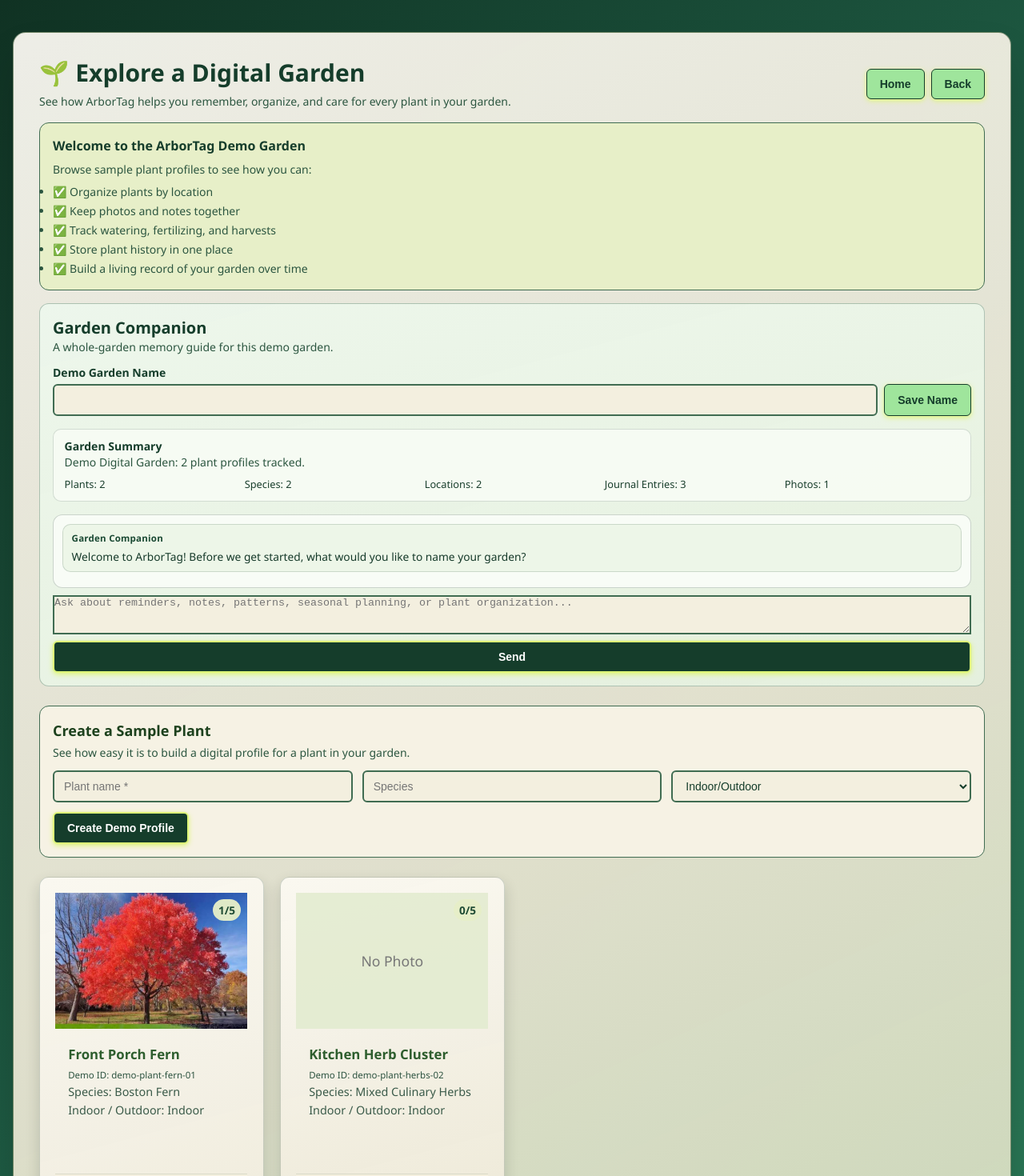
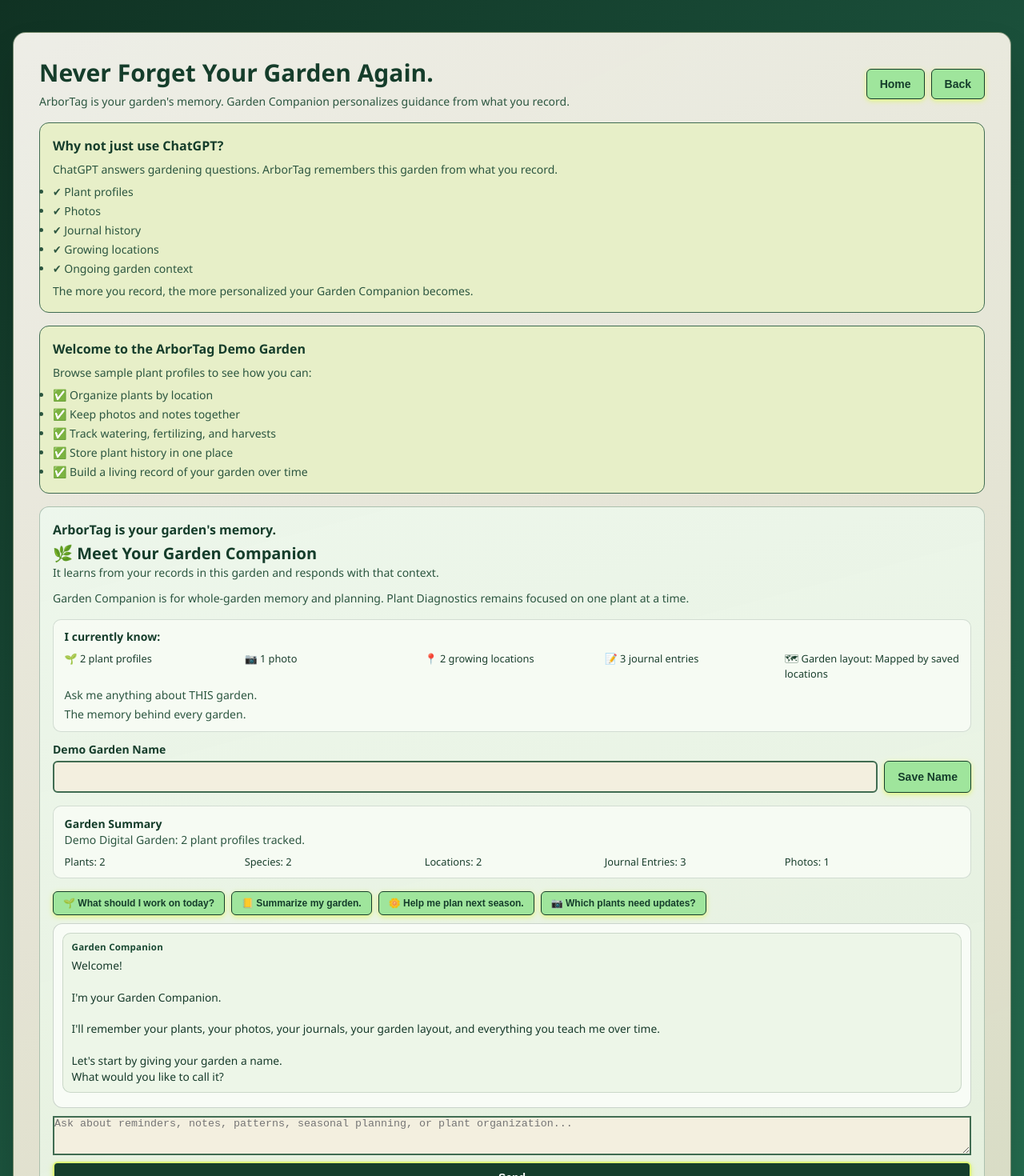
Before and after one commit to rachaelreed22/ArborDex-, a React (Vite) app in the folder client/: page /homeowners/demo-garden in a window 1280 px wide. Shown: the top 1470 px of the page at 80% size. Built offline with nearby package versions, Linux system fonts and the light colour scheme; no server answers.

Commit message:
Refine homeowner messaging with memory-first brand language

```diff
--- a/client/index.html
+++ b/client/index.html
@@ -4,7 +4,7 @@
     <meta charset="UTF-8" />
     <link rel="icon" type="image/svg+xml" href="/favicon.svg" />
     <meta name="viewport" content="width=device-width, initial-scale=1.0" />
-    <title>ArborDex — Tree &amp; Plant Management</title>
+    <title>ArborDex — Your Garden&#39;s Memory</title>
   </head>
   <body>
     <div id="root"></div>
--- a/client/src/pages/Home.jsx
+++ b/client/src/pages/Home.jsx
@@ -36,12 +36,26 @@
       <div className="home-container">
         <section className="hero-panel reveal">
           <p className="hero-kicker">ArborDex Platform • Powered by ArborTag</p>
-          <h1 className="hero-title">Turn Every Tree Into a Story, a Record, and a Resource</h1>
+          <h1 className="hero-title">Never Forget Your Garden Again.</h1>
           <p className="hero-subheading">
-            Think of ArborTag like that friendly neighbor who always knows why leaves are curling,
-            when to water, and what to prune next. Scan a tree, get clear guidance, and keep care
-            notes that actually make sense.
+            ArborTag is your garden's memory. Meet Your Garden Companion: it learns from what you
+            record and uses that memory to give personalized guidance, while Plant Diagnostics helps
+            you care for individual plants.
           </p>
+
+          <section className="why-arbortag" aria-label="Why ArborTag">
+            <h2>Why not just use ChatGPT?</h2>
+            <p>ChatGPT answers gardening questions. ArborTag remembers your garden history from what you record.</p>
+            <ul>
+              <li>✔ Your plant profiles</li>
+              <li>✔ Your garden layout</li>
+              <li>✔ Your photos</li>
+              <li>✔ Your journals</li>
+              <li>✔ Your reminders</li>
+              <li>✔ Your gardening history</li>
+            </ul>
+            <p>The more you record, the more personalized your Garden Companion becomes.</p>
+          </section>
 
           <div className="neighbor-moment" aria-label="Friendly plant care introduction">
             <img src={arborTagLogo} alt="ArborTag logo" className="neighbor-avatar" />
@@ -60,7 +74,7 @@
 
           <div className="trust-strip" aria-label="ArborTag trust cues">
             <p>No complicated setup.</p>
-            <p>Useful guidance in minutes.</p>
+            <p>Useful guidance grounded in your garden.</p>
             <p>Built for real gardens and real schedules.</p>
           </div>
 
@@ -83,21 +97,21 @@
         <section className="capability-panel reveal reveal-delay-1">
           <header className="section-header">
             <p className="section-eyebrow">Homeowner Edition</p>
-            <h2>Your Backyard Buddy For Better Plant Care</h2>
+            <h2>A Memory That Grows With Your Garden</h2>
           </header>
 
           <div className="business-grid">
             <article className="business-card">
-              <h3>Easy Plant Profiles</h3>
-              <p>Name each plant once and keep all the updates, photos, and care notes in one cozy place.</p>
+              <h3>🌿 Garden Companion</h3>
+              <p>Whole-garden memory for planning, history, reminders, notes, layouts, and seasonal questions.</p>
             </article>
             <article className="business-card">
-              <h3>Helpful Checkups</h3>
-              <p>Ask what looks wrong and get practical steps you can try this week, not vague advice.</p>
+              <h3>🌱 Plant Diagnostics</h3>
+              <p>Plant-by-plant diagnostics for pests, disease, nutrient issues, and species-specific care.</p>
             </article>
             <article className="business-card">
-              <h3>Grows With You</h3>
-              <p>Start simple, then add more plants and deeper tracking as your garden journey grows.</p>
+              <h3>Memory That Grows With You</h3>
+              <p>Every profile, journal entry, and photo builds long-term context your Garden Companion can use later.</p>
             </article>
           </div>
 
@@ -175,8 +189,7 @@
           </div>
 
           <p className="trust-note">
-            Whether you care for one backyard tree or a whole park, ArborTag keeps care friendly,
-            organized, and easy to share.
+            The memory behind every garden.
           </p>
         </section>
       </div>
--- a/client/src/pages/HomeownerDemoGarden.jsx
+++ b/client/src/pages/HomeownerDemoGarden.jsx
@@ -17,8 +17,23 @@
 };
 
 const DEMO_COMPANION_STORAGE_KEY = 'arbordex-demo-garden-companion-v1';
-const DEMO_GARDEN_NAME_PROMPT = 'Welcome to ArborTag! Before we get started, what would you like to name your garden?';
-const DEMO_GARDEN_AFTER_NAME_PROMPT = "Great! I'll help you remember your plants, keep track of your garden history, and answer questions about this specific garden. You can ask me about your plants, your notes, reminders, or your garden as a whole anytime.";
+const DEMO_GARDEN_NAME_PROMPT = [
+  'Welcome!',
+  '',
+  "I'm your Garden Companion.",
+  '',
+  "I'll remember your plants, your photos, your journals, your garden layout, and everything you teach me over time.",
+  '',
+  "Let's start by giving your garden a name.",
+  'What would you like to call it?',
+].join('\n');
+const DEMO_GARDEN_AFTER_NAME_PROMPT = "Great! I'll help you remember what you planted, where it lives, and what changed season to season. Ask me anything about this specific garden anytime.";
+const DEMO_COMPANION_SUGGESTED_PROMPTS = [
+  '🌱 What should I work on today?',
+  '📒 Summarize my garden.',
+  '🌼 Help me plan next season.',
+  '📷 Which plants need updates?',
+];
 
 function getLocationLabel(value) {
   if (value === 'indoor') return 'Indoor';
@@ -276,6 +291,12 @@
     }, 320);
   }
 
+  function useSuggestedPrompt(prompt) {
+    const cleaned = (prompt || '').toString().replace(/^[^A-Za-z0-9]+\s*/, '').trim();
+    if (!cleaned) return;
+    setCompanionInput(cleaned);
+  }
+
   async function persistPlants(updater) {
     setSaving(true);
     setError('');
@@ -453,13 +474,26 @@
       <div className="homeowner-surface mx-auto w-full max-w-5xl rounded-2xl p-8 shadow-2xl">
         <div className="flex flex-wrap items-center justify-between gap-3">
           <div>
-            <h1 className="homeowner-heading text-3xl font-bold">🌱 Explore a Digital Garden</h1>
-            <p className="homeowner-subtext mt-2 text-sm">See how ArborTag helps you remember, organize, and care for every plant in your garden.</p>
+            <h1 className="homeowner-heading text-3xl font-bold">Never Forget Your Garden Again.</h1>
+            <p className="homeowner-subtext mt-2 text-sm">ArborTag is your garden's memory. Garden Companion personalizes guidance from what you record.</p>
           </div>
           <div className="flex flex-wrap gap-2">
             <button onClick={() => navigate('/')} className="homeowner-button-secondary rounded-md px-4 py-2 text-sm font-semibold">Home</button>
             <button onClick={() => navigate('/homeowners')} className="homeowner-button-secondary rounded-md px-4 py-2 text-sm font-semibold">Back</button>
           </div>
+        </div>
+
+        <div className="homeowner-panel homeowner-panel-info mt-6">
+          <p className="homeowner-heading text-base font-semibold">Why not just use ChatGPT?</p>
+          <p className="homeowner-subtext mt-2 text-sm">ChatGPT answers gardening questions. ArborTag remembers this garden from what you record.</p>
+          <ul className="homeowner-subtext mt-2 space-y-1 text-sm">
+            <li>✔ Plant profiles</li>
+            <li>✔ Photos</li>
+            <li>✔ Journal history</li>
+            <li>✔ Growing locations</li>
+            <li>✔ Ongoing garden context</li>
+          </ul>
+          <p className="homeowner-subtext mt-2 text-sm">The more you record, the more personalized your Garden Companion becomes.</p>
         </div>
 
         <div className="homeowner-panel homeowner-panel-info mt-6">
@@ -477,9 +511,27 @@
         <section className="homeowner-panel homeowner-panel-info mt-6 companion-section">
           <div className="companion-header">
             <div>
-              <h2 className="homeowner-heading text-xl font-bold">Garden Companion</h2>
-              <p className="homeowner-subtext text-sm">A whole-garden memory guide for this demo garden.</p>
+              <p className="homeowner-heading text-base font-semibold">ArborTag is your garden's memory.</p>
+              <h2 className="homeowner-heading text-xl font-bold mt-1">🌿 Meet Your Garden Companion</h2>
+              <p className="homeowner-subtext text-sm">It learns from your records in this garden and responds with that context.</p>
             </div>
+          </div>
+
+          <p className="homeowner-subtext mt-3 text-sm">
+            Garden Companion is for whole-garden memory and planning. Plant Diagnostics remains focused on one plant at a time.
+          </p>
+
+          <div className="companion-summary mt-4">
+            <p className="homeowner-heading text-sm font-semibold">I currently know:</p>
+            <div className="companion-summary-grid mt-2">
+              <span>🌱 {companionSummary.plant_count} plant profile{companionSummary.plant_count === 1 ? '' : 's'}</span>
+              <span>📷 {companionSummary.photo_count} photo{companionSummary.photo_count === 1 ? '' : 's'}</span>
+              <span>📍 {companionSummary.location_count} growing location{companionSummary.location_count === 1 ? '' : 's'}</span>
+              <span>📝 {companionSummary.journal_entry_count} journal entr{companionSummary.journal_entry_count === 1 ? 'y' : 'ies'}</span>
+              <span>🗺 Garden layout: {companionSummary.location_count > 0 ? 'Mapped by saved locations' : 'Not mapped yet'}</span>
+            </div>
+            <p className="homeowner-subtext mt-2 text-sm">Ask me anything about THIS garden.</p>
+            <p className="homeowner-subtext mt-1 text-sm">The memory behind every garden.</p>
           </div>
 
           <form onSubmit={saveDemoGardenName} className="companion-name-form mt-3">
@@ -513,6 +565,19 @@
           </div>
 
           <div className="companion-chat mt-4">
+            <div className="flex flex-wrap gap-2">
+              {DEMO_COMPANION_SUGGESTED_PROMPTS.map((prompt) => (
+                <button
+                  key={prompt}
+                  type="button"
+                  className="homeowner-button-secondary rounded-md px-3 py-1.5 text-xs font-semibold"
+                  onClick={() => useSuggestedPrompt(prompt)}
+                  disabled={companionLoading}
+                >
+                  {prompt}
+                </button>
+              ))}
+            </div>
             <div className="companion-chat-messages" role="log" aria-live="polite">
               {companionMessages.map((message) => (
                 <article
--- a/client/src/pages/HomeownersEdition.jsx
+++ b/client/src/pages/HomeownersEdition.jsx
@@ -16,19 +16,38 @@
             Explore a Demo Digital Garden
           </button>
           <h1>Homeowner's Edition</h1>
-          <p className="coming-soon-text">Now Available</p>
+          <p className="coming-soon-text">Never Forget Your Garden Again.</p>
           <p className="coming-soon-description">
-            Personalized plant care guidance and profile tracking for your home, garden beds, and indoor rooms.
+            ArborTag is your garden's memory.
           </p>
           <p className="coming-soon-description">
-            Create private plant profiles for your houseplants, garden plants, flowers, shrubs, and backyard trees. Add photos, notes, updates, and use ArborAI for plant guidance.
+            Meet Your Garden Companion.
           </p>
           <p className="coming-soon-description">
-            ArborTag Homeowner Edition is currently in early access. Early users are helping shape the app by sharing honest feedback about setup, plant profiles, photo uploads, and ArborAI guidance.
+            ArborTag helps you build a living memory of your garden, and Garden Companion personalizes guidance from what you record over time.
+          </p>
+          <div className="homeowners-why-block" role="region" aria-label="Why ArborTag">
+            <p className="homeowners-why-title">Why not just use ChatGPT?</p>
+            <p className="coming-soon-description">ChatGPT answers gardening questions. ArborTag remembers your garden history from what you record.</p>
+            <ul className="homeowners-why-list">
+              <li>✔ Your plant profiles</li>
+              <li>✔ Your garden layout</li>
+              <li>✔ Your photos</li>
+              <li>✔ Your journals</li>
+              <li>✔ Your reminders</li>
+              <li>✔ Your gardening history</li>
+            </ul>
+          </div>
+          <p className="coming-soon-description">
+            Garden Companion learns from your plant profiles, journals, photos, reminders, layout, and notes so answers reflect your own garden, not just general advice.
           </p>
           <p className="coming-soon-description">
-            Homeowner Edition is built around the relationship between each person and each plant. Save photos, notes, and care history so every recommendation reflects your real plant journey.
+            Use Plant Diagnostics for one-plant analysis (pests, disease, deficiencies, and species-specific care), and use Garden Companion for whole-garden planning and memory.
           </p>
+          <p className="coming-soon-description">
+            The more you record, the more personalized your Garden Companion becomes.
+          </p>
+          <p className="coming-soon-description">The memory behind every garden.</p>
           <p className="coming-soon-description">Your plant profiles are private to your account.</p>
           <p className="coming-soon-description">
             ArborAI provides educational plant guidance and does not replace professional arborist, medical, legal, or chemical-treatment advice.
```
Also changed, not shown: client/src/pages/Home.css (+31 -0 lines), client/src/pages/HomeownersEdition.css (+25 -0 lines).
